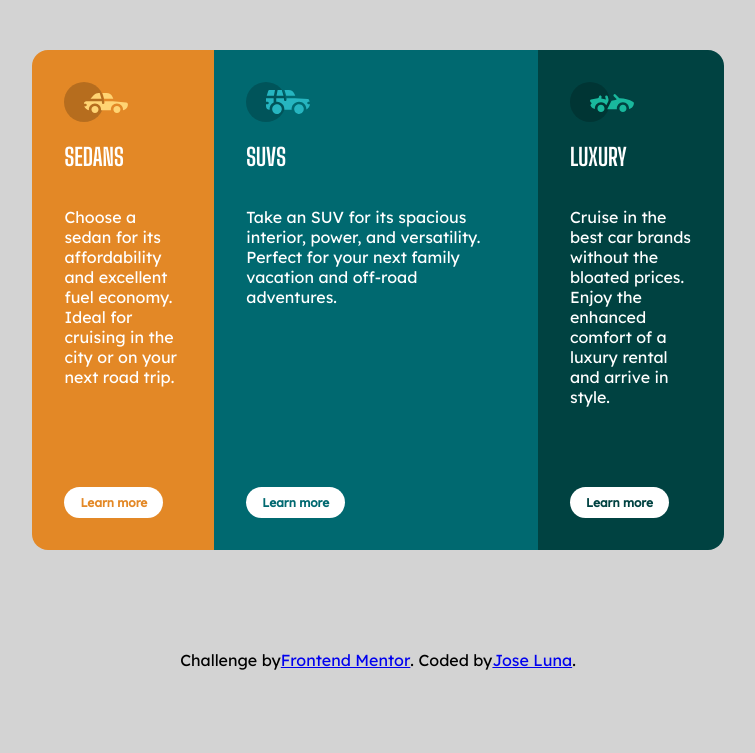
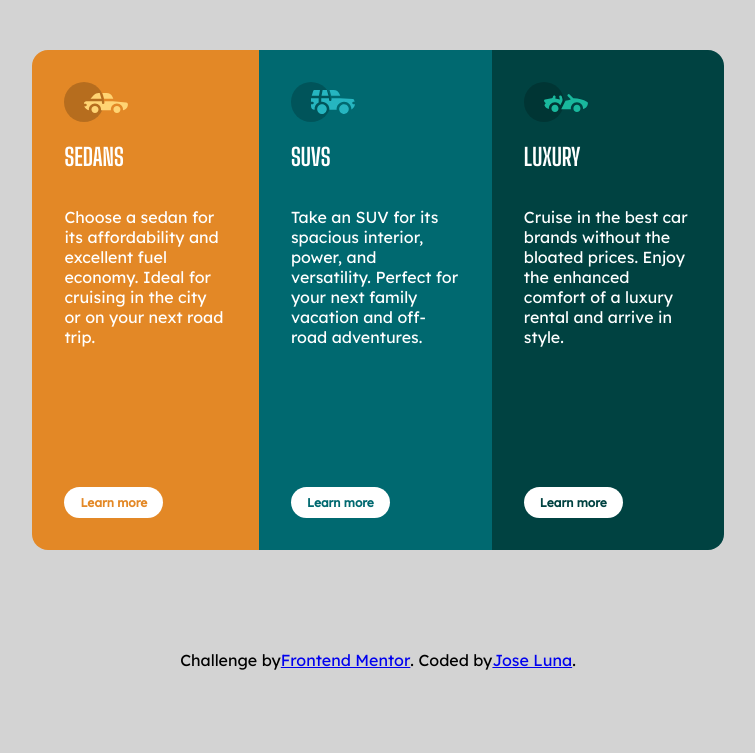
Before and after one commit to phoenixrx/3-column-preview-card-component, a plain HTML site: page index.html in a window 1280 px wide. Shown: the whole page, without its empty margins (262-1017 px from the left). Drawn offline with Linux system fonts and the light colour scheme.

Commit message:
Add files via upload

```diff
--- a/index.html
+++ b/index.html
@@ -26,7 +26,7 @@
         </p>
         <a href="#" class="boton">Learn more</a>
       </article>
-      <article class="columna SUVs activa">
+      <article class="columna SUVs">
         <img src="images/icon-suvs.svg" alt="SUVs" />
         <h2 class="titulo">SUVs</h2>
         <p class="texto">
```
